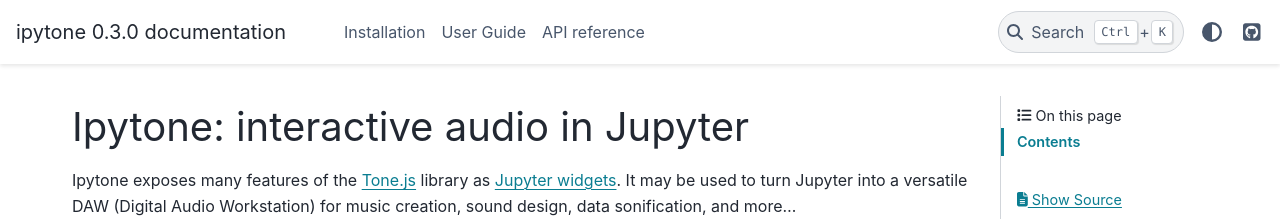
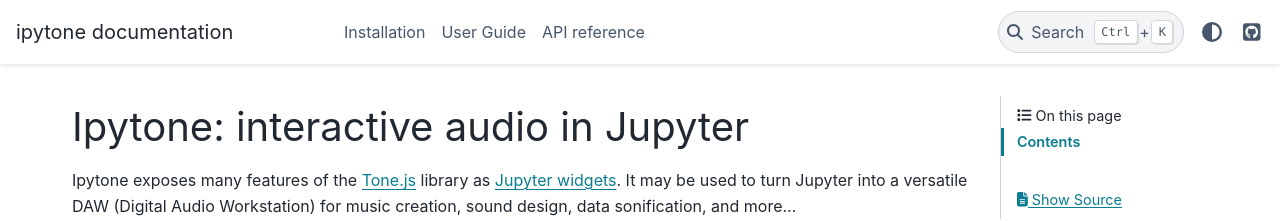
Before and after one commit to geigr/ipytone, a Sphinx documentation site: the page built from docs/source/index.rst, in a window 1280 px wide. Shown: the top 221 px of the page. Built offline with Sphinx 7.4.7 and the PyData theme 0.15.4, drawn with Linux system fonts in a browser that asks for light colours; part of the change alters nothing that is shown.

```diff
--- a/docs/source/conf.py
+++ b/docs/source/conf.py
@@ -2,10 +2,8 @@
 extensions = [
     "sphinx.ext.autodoc",
     "sphinx.ext.autosummary",
-    "sphinx.ext.viewcode",
     "sphinx.ext.intersphinx",
     "sphinx.ext.napoleon",
-    "sphinx.ext.todo",
     "jupyterlite_sphinx",
 ]
 
@@ -24,21 +22,6 @@ master_doc = "index"
 project = "ipytone"
 copyright = "2022, Benoit Bovy"
 author = "Benoit Bovy"
-
-# get version from python package:
-import os
-
-here = os.path.dirname(__file__)
-repo = os.path.join(here, "..", "..")
-_version_py = os.path.join(repo, "ipytone", "_version.py")
-version_ns = {}
-with open(_version_py) as f:
-    exec(f.read(), version_ns)
-
-# The short X.Y version.
-version = "%i.%i" % version_ns["version_info"][:2]
-# The full version, including alpha/beta/rc tags.
-release = version_ns["__version__"]
 
 # List of patterns, relative to source directory, that match files and
 # directories to ignore when looking for source files.
```
